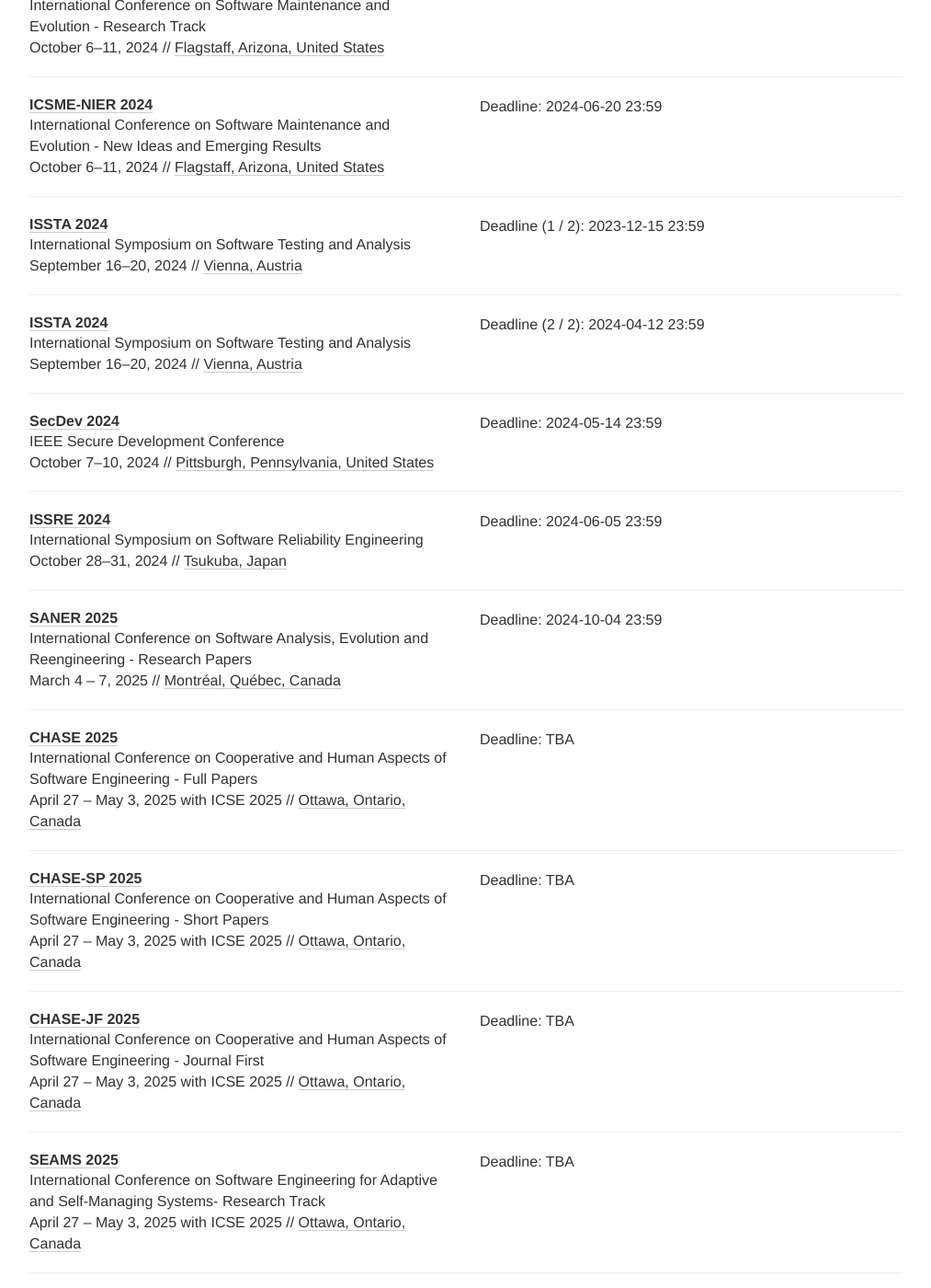
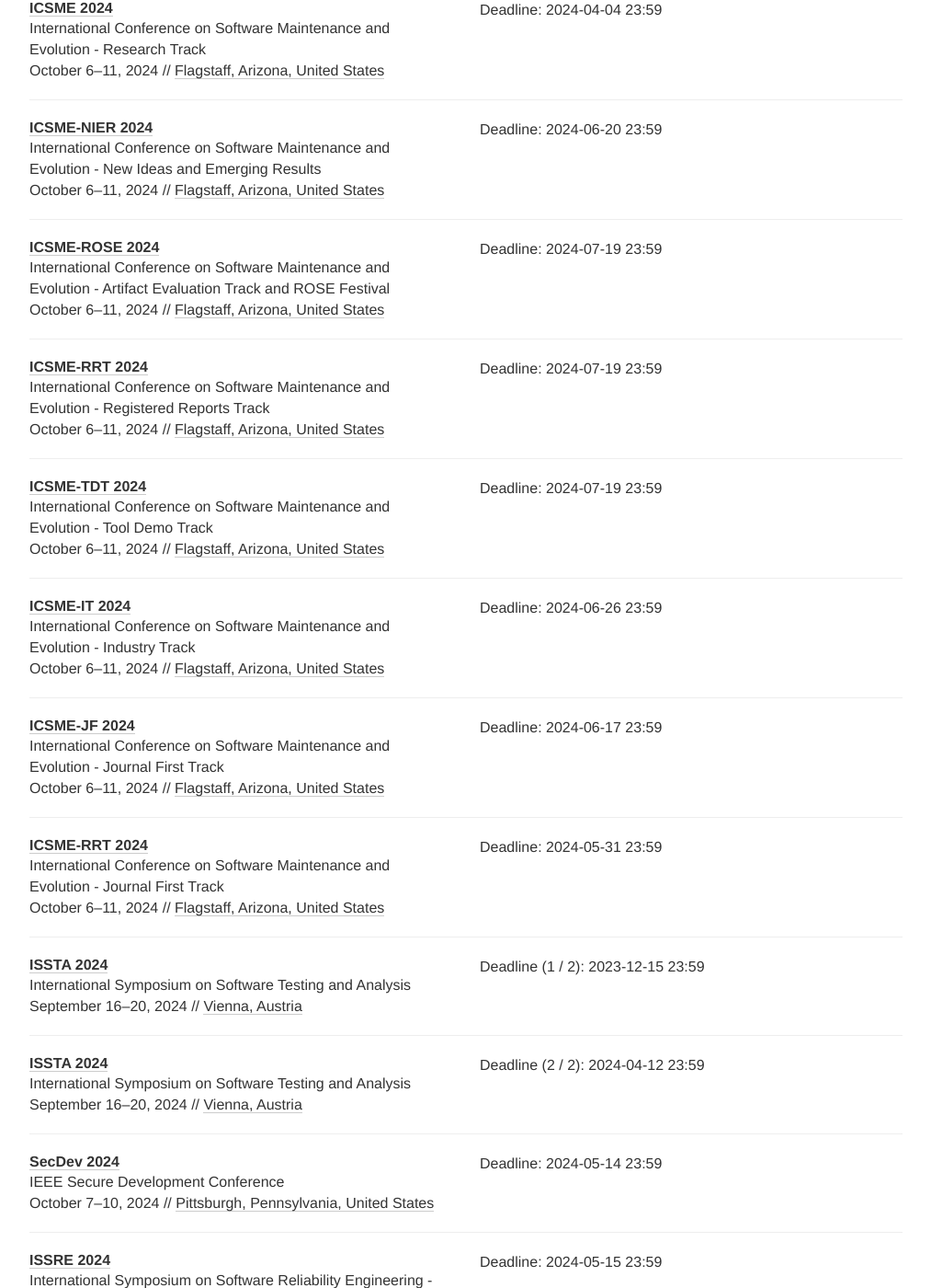
Before and after one commit to se-deadlines/se-deadlines.github.io, a Jekyll site: the page built from index.html, in a window 1280 px wide and 1400 px high, scrolled down 6853 px. Shown: the whole window at 92% size, without its empty margins (133-1146 px from the left). Built offline with Jekyll 4.4.1, drawn with Linux system fonts in a browser that asks for light colours; nearby versions of some CDN libraries; some of the changed text lies outside the part shown.

Commit message:
Updated all the data in the conferences with the new tags + update the types

```diff
--- a/_data/conferences.yml
+++ b/_data/conferences.yml
@@ -10,7 +10,7 @@
   - "2024-07-26 23:59"
   date: April 27 - May 3, 2025
   place: Ottawa, Ontario, Canada
-  tags: [CO]
+  tags: [CO, RPT]
 
 - name: ICSE-SEIP
   description: International Conference on Software Engineering - Software Engineering in Practice
@@ -20,8 +20,7 @@
   - "2024-10-10 23:59"
   date: April 27 - May 3, 2025
   place: Ottawa, Ontario, Canada
-  tags: [CO]
-
+  tags: [CO, IPT]
 
 - name: ICSE-SEIS
   description: International Conference on Software Engineering - Software Engineering in Society
@@ -31,7 +30,7 @@
   - "2024-10-10 23:59"
   date: April 27 - May 3, 2025
   place: Ottawa, Ontario, Canada
-  tags: [CO]
+  tags: [CO, SOT]
 
 - name: ICSE-NIER
   description: International Conference on Software Engineering - New Ideas and Emerging Results
@@ -41,7 +40,7 @@
   - "2024-10-10 23:59"
   date: April 27 - May 3, 2025
   place: Ottawa, Ontario, Canada
-  tags: [CO]
+  tags: [CO, NIER]
 
 - name: ICSE-JF
   description: International Conference on Software Engineering - Journal-first Papers
@@ -51,7 +50,7 @@
   - "2024-10-21 23:59"
   date: April 26 - May 4, 2025
   place: Ottawa, Ontario, Canada
-  tags: [CO]
+  tags: [CO, JFT]
 
 - name: ICSE-DS
   description: International Conference on Software Engineering - Doctoral Symposium
@@ -61,7 +60,7 @@
   - "2024-11-11 23:59"
   date: April 26 - May 4, 2025
   place: Ottawa, Ontario, Canada
-  tags: [CO]
+  tags: [CO,DOS]
 
 - name: ICSE-T&TB
   description: International Conference on Software Engineering - Tutorials and Technical Briefings
@@ -71,7 +70,7 @@
   - "2024-10-10 23:59"
   date: April 26 - May 4, 2025
   place: Ottawa, Ontario, Canada
-  tags: [CO]
+  tags: [CO, TTBT]
 
 - name: ICSE-NFS
   description: International Conference on Software Engineering - New Faculty Symposium
@@ -80,7 +79,7 @@
   deadline: ["TBA"]
   date: April 26 - May 4, 2025
   place: Ottawa, Ontario, Canada
-  tags: [CO]
+  tags: [CO, NFS]
 
 - name: ICSE-SRC
   description: International Conference on Software Engineering - Student Research Competition
@@ -90,7 +89,7 @@
   - "2024-11-15 23:59"
   date: April 26 - May 4, 2025
   place: Ottawa, Ontario, Canada
-  tags: [CO]
+  tags: [CO, SRC]
 
 - name: SMeW
   description: Student Mentoring Workshop
@@ -111,7 +110,7 @@
   - "2024-09-05 23:59"
   date: July 23 - 27, 2025
   place: Trondheim, Norway
-  tags: [CO]
+  tags: [CO,RPT]
 
 - name: FSE-IP
   description: International Conference on the Foundations of Software Engineering - Industry Papers
@@ -121,7 +120,7 @@
   - "2024-02-08 23:59"
   date: July 15 - 19, 2024
   place:  Porto de Galinhas, Brazil, Brazil
-  tags: [CO]
+  tags: [CO,IPT]
 
 - name: FSE-IVR
   description: International Conference on the Foundations of Software Engineering - Ideas, Visions and Reflections Track
@@ -131,7 +130,7 @@
   - "2024-01-28 23:59"
   date: July 15 - 19, 2024
   place:  Porto de Galinhas, Brazil, Brazil
-  tags: [CO]
+  tags: [CO, NIER]
 
 - name: FSE-JF
   description: International Conference on the Foundations of Software Engineering - Journal First Papers
@@ -141,7 +140,7 @@
   - "2024-03-25 23:59"
   date: July 15 - 19, 2024
   place:  Porto de Galinhas, Brazil, Brazil
-  tags: [CO]
+  tags: [CO, JFT]
 
 - name: SE 2030
   description: Software Engineering in 2030
@@ -203,18 +202,18 @@
    - "2024-03-23 23:59"
   date: July 16, 2024 co-hosted with FSE 2024
   place: Porto de Galinhas, Brazil, Brazil
-  tags: [CO]
+  tags: [CO, RPT, IPT, NIER, JFT]
 
 #AIware
 - name: AIware
   description: International Conference on AIware - Main Track
   year: 2024
-  link: https://conf.researchr.org/home/aiware-2024
+  link: https://2024.aiwareconf.org/track/aiware-2024-papers
   deadline:
   - "2024-03-29 23:59"
   date: July 15 - 19, 2024 co-hosted with FSE 2024
   place: Porto de Galinhas, Brazil, Brazil
-  tags: [CO]
+  tags: [CO, RPT]
 
 - name: AIware-CT
   description: International Conference on AIware - Challenge Track
@@ -224,7 +223,7 @@
   - "2024-04-24 23:59"
   date: July 15 - 19, 2024 co-hosted with FSE 2024
   place: Porto de Galinhas, Brazil, Brazil
-  tags: [CO]
+  tags: [CO, CHT]
 
 - name: AIware-ISDT
   description: International Conference on AIware - Industry Statements and Demo Track
@@ -234,7 +233,7 @@
   - "2024-04-30 23:59"
   date: July 15 - 19, 2024 co-hosted with FSE 2024
   place: Porto de Galinhas, Brazil, Brazil
-  tags: [CO]
+  tags: [CO, IPT, ART]
 
 - name: AIware-LBAT
   description: International Conference on AIware - Late Breaking Arxiv Track
@@ -244,19 +243,19 @@
   - "2024-06-10 23:59"
   date: July 15 - 19, 2024 co-hosted with FSE 2024
   place: Porto de Galinhas, Brazil, Brazil
-  tags: [CO]
+  tags: [CO, LBT]
 
 
 # ESEIW&ESEM
 - name: ESEM
   description: International Symposium on Empirical Software Engineering and Measurement - Technical Papers Track
   year: 2024
-  link: https://conf.researchr.org/home/esem-2024
+  link: https://conf.researchr.org/track/esem-2024/esem-2024-technical-track
   deadline:
   - "2024-05-02 23:59"
   date: October 20-25, 2024
   place: Barcelona, Spain
-  tags: [CO]
+  tags: [CO, RPT]
 
 - name: ESEM-ERVR
   description: International Symposium on Empirical Software Engineering and Measurement - Emerging Results, Vision and Reflection Papers
@@ -266,7 +265,7 @@
   - "2024-05-30 23:59"
   date: October 20-25, 2024
   place: Barcelona, Spain
-  tags: [CO]
+  tags: [CO, NIER]
 
 - name: ESEM-RR
   description: International Symposium on Empirical Software Engineering and Measurement - Registered Reports
@@ -276,7 +275,7 @@
   - "2024-05-06 23:59"
   date: October 20-25, 2024
   place: Barcelona, Spain
-  tags: [CO]
+  tags: [CO, RRT]
 
 - name: ESEM-JFP
   description: International Symposium on Empirical Software Engineering and Measurement - Journal-First Papers
@@ -286,7 +285,7 @@
   - "2024-07-01 23:59"
   date: October 20-25, 2024
   place: Barcelona, Spain
-  tags: [CO]
+  tags: [CO, JFT]
 
 - name: ESEM-IGC
   description: International Symposium on Empirical Software Engineering and Measurement - Industry, Government, and Community
@@ -296,7 +295,7 @@
   - "2024-07-01 23:59"
   date: October 20-25, 2024
   place: Barcelona, Spain
-  tags: [CO]
+  tags: [CO, IPT]
 
 - name: ESEM-RP
   description: International Symposium on Empirical Software Engineering and Measurement - Research Projects
@@ -306,7 +305,7 @@
   - "2024-06-15 23:59"
   date: October 20-25, 2024
   place: Barcelona, Spain
-  tags: [CO]
+  tags: [CO, RPT]
 
 - name: ESEM-IDoESE
   description: International Doctoral Symposium on Empirical Software Engineering
@@ -316,7 +315,7 @@
   - "2024-06-26 23:59"
   date: October 20-25, 2024
   place: Barcelona, Spain
-  tags: [CO]
+  tags: [CO, DOS]
 
 
 # ASE
@@ -328,7 +327,7 @@
   - "2024-05-31 23:59"
   date: October 27-November 1, 2024
   place: Sacramento, California, United States
-  tags: [CO]
+  tags: [CO, RPT]
 
 - name: ASE-IS
   description: International Conference on Automated Software Engineering - Industry Showcase
@@ -338,7 +337,7 @@
   - "2024-07-12 23:59"
   date: October 27-November 1, 2024
   place: Sacramento, California, United States
-  tags: [CO]
+  tags: [CO, IPT]
 
 - name: ASE-JF
   description: International Conference on Automated Software Engineering - Journal-first Papers
@@ -348,7 +347,7 @@
   - "2024-07-02 23:59"
   date: October 20-25, 2024
   place: Sacramento, California, United States
-  tags: [CO]
+  tags: [CO, JFT]
 
 - name: ASE-TD
   description: International Conference on Automated Software Engineering - Tool Demonstrations
@@ -358,7 +357,7 @@
   - "2024-06-26 23:59"
   date: October 27-November 1, 2024
   place: Sacramento, California, United States
-  tags: [CO]
+  tags: [CO, TOT]
 
 - name: ASE-NIER
   description: International Conference on Automated Software Engineering - New Ideas and Emerging Results
@@ -368,7 +367,7 @@
   - "2024-06-10 23:59"
   date: October 27-November 1, 2024
   place: Sacramento, California, United States
-  tags: [CO]
+  tags: [CO, NIER]
 
 - name: ASE-SRC
   description: International Conference on Automated Software Engineering - Student Research Competition
@@ -378,7 +377,7 @@
   - "2024-07-22 23:59"
   date: October 27-November 1, 2024
   place: Sacramento, California, United States
-  tags: [CO]
+  tags: [CO, SRC]
 
 - name: ASE-DS
   description: International Conference on Automated Software Engineering - Doctoral Symposium
@@ -388,7 +387,7 @@
   - "2024-08-01 23:59"
   date: October 27-November 1, 2024
   place: Sacramento, California, United States
-  tags: [CO]
+  tags: [CO, DOS]
 
 - name: ASE-NFS
   description: International Conference on Automated Software Engineering - New Faculty Symposium
@@ -397,7 +396,7 @@
   deadline: ["TBA"]
   date: October 27-November 1, 2024
   place: Sacramento, California, United States
-  tags: [CO]
+  tags: [CO, NFS]
 
 - name: RENE
   description: Replications and Negative Results
@@ -458,7 +457,7 @@
   - "2024-10-03 23:59"
   date: April 27 - May 3, 2025  co-located with ICSE 2025
   place: Ottawa, Ontario, Canada
-  tags: [CO]
+  tags: [CO, EDT]
 
 #SCORED
 - name: SCORED
@@ -469,7 +468,7 @@
   - "2024-06-27 23:59"
   date: October 18, 2024 with ACM CCS 2024
   place: Salt Lake City, Utah, United States
-  tags: [WO]
+  tags: [WO, RPT, IPT]
 
 
 # ICSMEs
@@ -481,7 +480,7 @@
   - "2024-04-04 23:59"
   date: October 6-11, 2024
   place: Flagstaff, Arizona, United States
-  tags: [CO]
+  tags: [CO, RPT]
 
 - name: ICSME-NIER
   description: International Conference on Software Maintenance and Evolution - New Ideas and Emerging Results
@@ -491,7 +490,68 @@
   - "2024-06-20 23:59"
   date: October 6-11, 2024
   place: Flagstaff, Arizona, United States
-  tags: [CO]
+  tags: [CO, NIER]
+
+- name: ICSME-ROSE
+  description: International Conference on Software Maintenance and Evolution - Artifact Evaluation Track and ROSE Festival
+  year: 2024
+  link: https://conf.researchr.org/track/icsme-2024/icsme-2024-artifact-evaluation-track-and-rose-festival
+  deadline:
+  - "2024-07-19 23:59"
+  date: October 6-11, 2024
+  place: Flagstaff, Arizona, United States
+  tags: [CO, ART]
+
+- name: ICSME-RRT
+  description: International Conference on Software Maintenance and Evolution - Registered Reports Track
+  year: 2024
+  link: https://conf.researchr.org/track/icsme-2024/icsme-2024-doctoral-symposium-track
+  deadline:
+  - "2024-07-19 23:59"
+  date: October 6-11, 2024
+  place: Flagstaff, Arizona, United States
+  tags: [CO, DOS]
+
+
+- name: ICSME-TDT
+  description: International Conference on Software Maintenance and Evolution - Tool Demo Track
+  year: 2024
+  link: https://conf.researchr.org/track/icsme-2024/icsme-2024-tool-demo-track
+  deadline:
+  - "2024-07-19 23:59"
+  date: October 6-11, 2024
+  place: Flagstaff, Arizona, United States
+  tags: [CO, TOT]
+
+- name: ICSME-IT
+  description: International Conference on Software Maintenance and Evolution - Industry Track
+  year: 2024
+  link: https://conf.researchr.org/track/icsme-2024/icsme-2024-industry-track
+  deadline:
+  - "2024-06-26 23:59"
+  date: October 6-11, 2024
+  place: Flagstaff, Arizona, United States
+  tags: [CO, IPT]
+
+- name: ICSME-JF
+  description: International Conference on Software Maintenance and Evolution - Journal First Track
+  year: 2024
+  link: https://conf.researchr.org/track/icsme-2024/icsme-2024-journal-first-track
+  deadline:
+  - "2024-06-17 23:59"
+  date: October 6-11, 2024
+  place: Flagstaff, Arizona, United States
+  tags: [CO, JFT]
+
+- name: ICSME-RRT
+  description: International Conference on Software Maintenance and Evolution - Journal First Track
+  year: 2024
+  link: https://conf.researchr.org/track/icsme-2024/icsme-2024-registered-reports-track
+  deadline:
+  - "2024-05-31 23:59"
+  date: October 6-11, 2024
+  place: Flagstaff, Arizona, United States
+  tags: [CO, RRT]
 
 # ISSTA
 - name: ISSTA
@@ -503,7 +563,7 @@
   - "2024-04-12 23:59"
   date: September 16-20, 2024
   place: Vienna, Austria
-  tags: [CO]
+  tags: [CO, RPT, EXPT, REST]
 
 # SecDev
 - name: SecDev
@@ -514,18 +574,38 @@
   - "2024-05-14 23:59"
   date: October 7-10, 2024
   place: Pittsburgh, Pennsylvania, United States
-  tags: [CO]
+  tags: [CO, RPT, SPT, IPT, TTBT]
 
 # ISSRE
 - name: ISSRE
-  description: International Symposium on Software Reliability Engineering
+  description: International Symposium on Software Reliability Engineering - Research Track
   year: 2024
   link: https://issre.github.io/2024/calls_cfp-research.html
   deadline:
-  - "2024-06-05 23:59"
+  - "2024-05-15 23:59"
   date: October 28-31, 2024
   place: Tsukuba, Japan
-  tags: [CO]
+  tags: [CO, RPT]
+
+- name: ISSRE-IT
+  description: International Symposium on Software Reliability Engineering - Industry Track
+  year: 2024
+  link: https://issre.github.io/2024/calls_cfp-research.html
+  deadline:
+  - "2024-06-21 23:59"
+  date: October 28-31, 2024
+  place: Tsukuba, Japan
+  tags: [CO, IPT]
+
+- name: ISSRE-DOS
+  description: International Symposium on Software Reliability Engineering - Doctoral Symposium
+  year: 2024
+  link: https://issre.github.io/2024/calls_cfp-research.html
+  deadline:
+  - "2024-07-23 23:59"
+  date: October 28-31, 2024
+  place: Tsukuba, Japan
+  tags: [CO, DOS]
 
 #SANER
 - name: SANER
@@ -536,7 +616,7 @@
   - "2024-10-04 23:59"
   date: March 4 - 7, 2025
   place: Montréal, Québec, Canada
-
+  tags: [CO, RPT]
 
 #CHASEs
 - name: CHASE
@@ -546,6 +626,7 @@
   deadline: ["TBA"]
   date: April 27 - May 3, 2025 with ICSE 2025
   place: Ottawa, Ontario, Canada
+  tags: [CO, RPT]
 
 - name: CHASE-SP
   description: International Conference on Cooperative and Human Aspects of Software Engineering - Short Papers
@@ -554,6 +635,7 @@
   deadline: ["TBA"]
   date: April 27 - May 3, 2025 with ICSE 2025
   place: Ottawa, Ontario, Canada
+  tags: [CO, SPT]
 
 - name: CHASE-JF
   description: International Conference on Cooperative and Human Aspects of Software Engineering - Journal First
@@ -562,6 +644,7 @@
   deadline: ["TBA"]
   date: April 27 - May 3, 2025 with ICSE 2025
   place: Ottawa, Ontario, Canada
+  tags: [CO, JFT]
 
 #SEAMS
 - name: SEAMS
@@ -571,6 +654,8 @@
   deadline: ["TBA"]
   date: April 27 - May 3, 2025 with ICSE 2025
   place: Ottawa, Ontario, Canada
+  tags: [CO, RPT]
+
 
 - name: SEAMS-AT
   description: International Conference on Software Engineering for Adaptive and Self-Managing Systems - Artifact Track
@@ -579,6 +664,7 @@
   deadline: ["TBA"]
   date: April 27 - May 3, 2025 with ICSE 2025
   place: Ottawa, Ontario, Canada
+  tags: [CO, ART]
 
 #MSR
 - name: MSR
@@ -588,12 +674,4 @@
   deadline: ["TBA"]
   date: April 28 - April 29, 2025 with ICSE 2025
   place: Ottawa, Ontario, Canada
-
-- name: MSR-MCP
-  description: Mining Software Repositories - Mining Challenge Proposals
-  year: 2025
-  link: https://2025.msrconf.org/track/msr-2025-mining-challenge-proposals
-  deadline:
-   - "2024-08-19 23:59"
-  date: April 28 - April 29, 2025 with ICSE 2025
-  place: Ottawa, Ontario, Canada
+  tags: [CO, RPT]
```
Also changed, not shown: _data/types.yml (+19 -4 lines).
